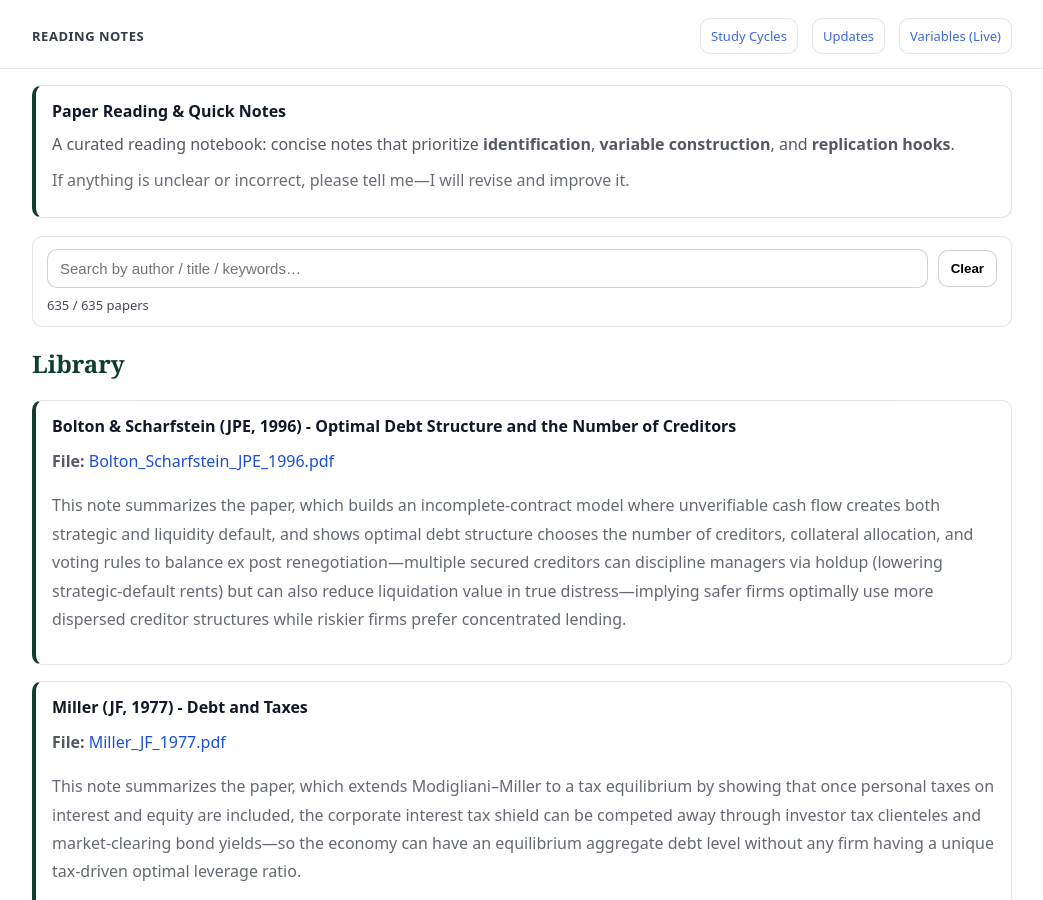
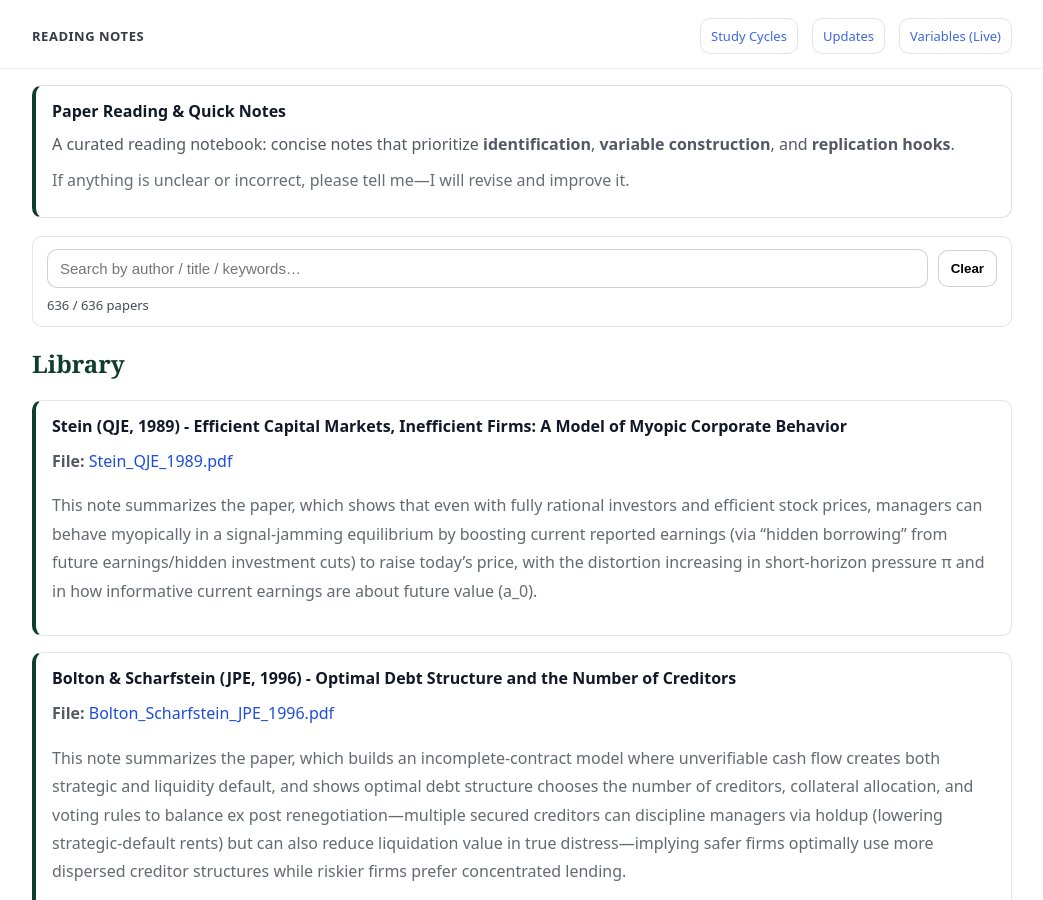
Before and after one commit to yaxinzn/study-archive, a Jekyll site: the page built from reading/index.md, in a window 1280 px wide and 900 px high. Shown: the whole window, without its empty margins (118-1161 px from the left). Built offline with Jekyll 4.4.1, drawn with Linux system fonts in a browser that asks for light colours.

Commit message:
Reading: add/update Stein_QJE_1989.pdf

```diff
--- a/_data/reading.yml
+++ b/_data/reading.yml
@@ -1,3 +1,7 @@
+- title: "Stein (QJE, 1989) - Efficient Capital Markets, Inefficient Firms: A Model of Myopic Corporate Behavior"
+  file: "Stein_QJE_1989.pdf"
+  desc: "This note summarizes the paper, which shows that even with fully rational investors and efficient stock prices, managers can behave myopically in a signal-jamming equilibrium by boosting current reported earnings (via “hidden borrowing” from future earnings/hidden investment cuts) to raise today’s price, with the distortion increasing in short-horizon pressure π and in how informative current earnings are about future value (a_0)."
+
 - title: "Bolton & Scharfstein (JPE, 1996) - Optimal Debt Structure and the Number of Creditors"
   file: "Bolton_Scharfstein_JPE_1996.pdf"
   desc: "This note summarizes the paper, which builds an incomplete-contract model where unverifiable cash flow creates both strategic and liquidity default, and shows optimal debt structure chooses the number of creditors, collateral allocation, and voting rules to balance ex post renegotiation—multiple secured creditors can discipline managers via holdup (lowering strategic-default rents) but can also reduce liquidation value in true distress—implying safer firms optimally use more dispersed creditor structures while riskier firms prefer concentrated lending."
```
Also changed, not shown: 1 other file.
